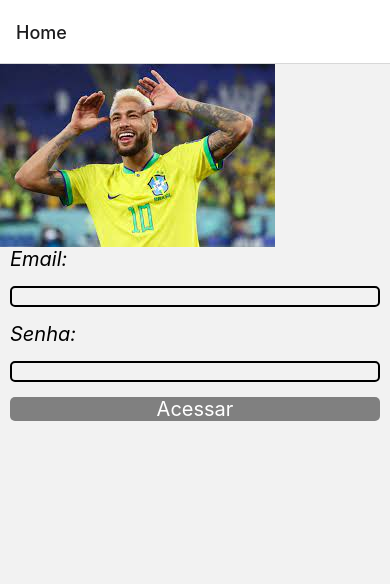
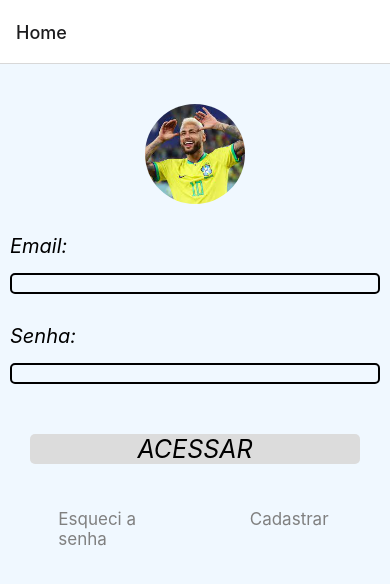
Before and after one commit to BeeMesquitaa/projetoMobile, a React Native app in the folder ProjetoMobile/: screen /Home in a window 390 px wide. Shown: the top 584 px of the page. Built offline with nearby package versions, Linux system fonts and the light colour scheme.

Commit message:
att 18/10
att 18/10

```diff
--- a/ProjetoMobile/package.json
+++ b/ProjetoMobile/package.json
@@ -10,6 +10,9 @@
     "test": "jest"
   },
   "dependencies": {
+    "@react-native-firebase/app": "^18.5.0",
+    "@react-native-firebase/auth": "^18.5.0",
+    "@react-native-firebase/firestore": "^18.5.0",
     "@react-navigation/native": "^6.1.8",
     "@react-navigation/native-stack": "^6.9.14",
     "react": "18.2.0",
--- a/ProjetoMobile/src/layouts/tela_login.tsx
+++ b/ProjetoMobile/src/layouts/tela_login.tsx
@@ -6,15 +6,46 @@ import {
   TextInput,
   View,
   Image,
+  Alert,
 } from 'react-native';
 import {HomeProps} from './types';
 import ExemploStylesView from './ExemploStyleView';
 
+import auth from '@react-native-firebase/auth';
+import {useState} from 'react';
+
 const Tela_Login = ({navigation}: HomeProps) => {
+  const [email, setEmail] = useState('');
+  const [senha, setSenha] = useState('');
+  const [isLoading, setIsLoading] = useState(false);
+
+  function logar() {
+    setIsLoading(true);
+
+    auth()
+      .signInWithEmailAndPassword(email, senha)
+      .then(() => {
+        navigation.navigate('Home');
+      })
+      .catch(error => console.log(error))
+      .finally(() => setIsLoading(false));
+  }
+
+  function redefinirSenha() {
+    auth()
+      .sendPasswordResetEmail(email)
+      .then(() =>
+        Alert.alert('Redefinir senha', 'Enviamos um email para você!'),
+      )
+      .catch(error => console.log(error));
+  }
+
   return (
     <>
-      <View>
-        <Image source={require('../assets/ney.jpeg')} />
+      <View style={styles.fundoGeral}>
+        <View style={styles.caixaImagem}>
+          <Image source={require('../assets/ney.jpeg')} style={styles.avatar} />
+        </View>
 
         <Text style={styles.Email}>Email:</Text>
         <TextInput style={styles.CaixaEmail} />
@@ -23,10 +54,26 @@ const Tela_Login = ({navigation}: HomeProps) => {
         <TextInput style={styles.CaixaSenha} />
 
         <Pressable
-          style={styles.botao}
+          style={styles.botaoAcessar}
           onPress={() => navigation.navigate('Detalhes')}>
-          <Text style={{fontSize: 20, color: 'white'}}>Acessar</Text>
+          <Text style={{fontSize: 25, color: 'black', fontStyle: 'italic'}}>
+            ACESSAR
+          </Text>
         </Pressable>
+
+        <View style={styles.Botoes}>
+          <Pressable
+            style={styles.botaoEsqueci}
+            onPress={() => navigation.navigate('Detalhes')}>
+            <Text style={{fontSize: 17, color: 'grey'}}>Esqueci a senha</Text>
+          </Pressable>
+
+          <Pressable
+            style={styles.botaoCadastrar}
+            onPress={() => navigation.navigate('Detalhes')}>
+            <Text style={{fontSize: 17, color: 'grey'}}>Cadastrar</Text>
+          </Pressable>
+        </View>
       </View>
     </>
   );
@@ -52,26 +99,62 @@ const styles = StyleSheet.create({
     borderRadius: 5,
   },
   Email: {
+    color: 'black',
     borderColor: 'black',
     fontSize: 20,
+    marginTop: 30,
     marginLeft: 10,
     marginRight: 10,
     fontStyle: 'italic',
   },
   Senha: {
+    color: 'black',
     borderColor: 'black',
     fontSize: 20,
     marginLeft: 10,
     marginRight: 10,
-    marginTop: 15,
+    marginTop: 30,
     fontStyle: 'italic',
   },
-  botao: {
-    backgroundColor: 'grey',
+  botaoAcessar: {
+    backgroundColor: '#DCDCDC',
     alignItems: 'center',
-    marginLeft: 10,
-    marginRight: 10,
+    marginLeft: 30,
+    marginRight: 30,
+    marginTop: 50,
+    borderRadius: 5,
+  },
+  avatar: {
+    width: 100,
+    height: 100,
+    borderRadius: 50,
+    alignItems: 'center',
+  },
+  caixaImagem: {
+    marginTop: 40,
+    alignItems: 'center',
+  },
+  botaoEsqueci: {
+    width: 130,
+    alignItems: 'center',
+    height: 25,
     marginTop: 15,
     borderRadius: 5,
   },
+  botaoCadastrar: {
+    width: 85,
+    alignItems: 'center',
+    height: 25,
+    marginTop: 15,
+    borderRadius: 5,
+  },
+  Botoes: {
+    flexDirection: 'row',
+    justifyContent: 'space-evenly',
+    marginTop: 30,
+  },
+  fundoGeral: {
+    backgroundColor: '#F0F8FF',
+    flex: 1,
+  },
 });
```
Also changed, not shown: ProjetoMobile/src/layouts/types.tsx (+8 -9 lines), 3 other files (tests, documents, lock files or other folders).
